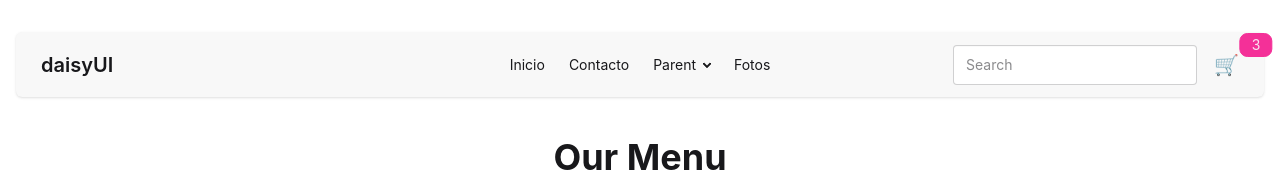
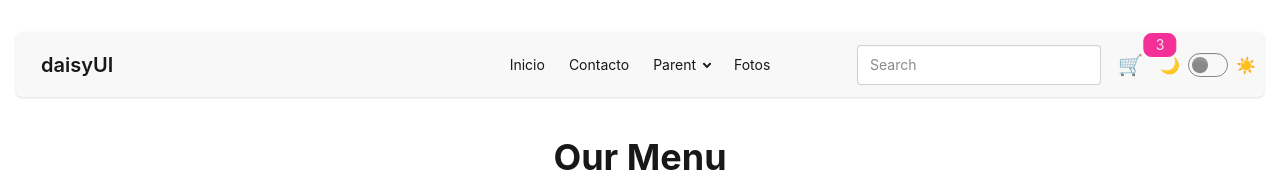
Before and after one commit to Sssebas81/Parcial3Repaso, a Next.js app in the folder repasoparcial3/: page / in a window 1280 px wide. Shown: the top 172 px of the page. Built offline with nearby package versions, Linux system fonts and the light colour scheme.

Commit message:
modo claro y oscuro

```diff
--- a/repasoparcial3/src/app/layout.tsx
+++ b/repasoparcial3/src/app/layout.tsx
@@ -5,5 +5,6 @@ export default function RootLayout({ children }) {
         <html lang="es">
             <body>{children}</body>
         </html>
+
     );
 }
--- a/repasoparcial3/src/common/components/Navbar.tsx
+++ b/repasoparcial3/src/common/components/Navbar.tsx
@@ -1,5 +1,6 @@
 import Link from "next/link";
 import CartIcon from "./CartIcon";
+import ThemeToggle from "./ThemeToggle";
 export default function Navbar() {
     return(
         <div className="max-lg:collapse bg-base-200 lg:mb-10 shadow-sm w-full rounded-md">
@@ -45,6 +46,7 @@ export default function Navbar() {
                 <div className="navbar-end">
                     <input type="text" placeholder="Search" className="input input-bordered w-64 lg:w-auto" />
                     <CartIcon />
+                    <ThemeToggle />
                 </div>
             </div>
 
--- /dev/null
+++ b/repasoparcial3/src/common/components/ThemeToggle.tsx
@@ -0,0 +1,40 @@
+"use client";
+
+import { useEffect, useState } from "react";
+
+export default function ThemeToggle() {
+  const [theme, setTheme] = useState("light");
+
+  // cargar tema guardado
+  useEffect(() => {
+    const saved = localStorage.getItem("theme") || "light";
+    setTheme(saved);
+    document.documentElement.setAttribute("data-theme", saved);
+  }, []);
+
+  // cambiar tema
+  const toggleTheme = () => {
+    const newTheme = theme === "light" ? "dark" : "light";
+
+    setTheme(newTheme);
+    document.documentElement.setAttribute("data-theme", newTheme);
+    localStorage.setItem("theme", newTheme);
+  };
+
+  return (
+    <label className="flex items-center gap-2 cursor-pointer">
+
+      🌙
+
+      <input
+        type="checkbox"
+        className="toggle"
+        checked={theme === "dark"}
+        onChange={toggleTheme}
+      />
+
+      ☀️
+
+    </label>
+  );
+}
```
